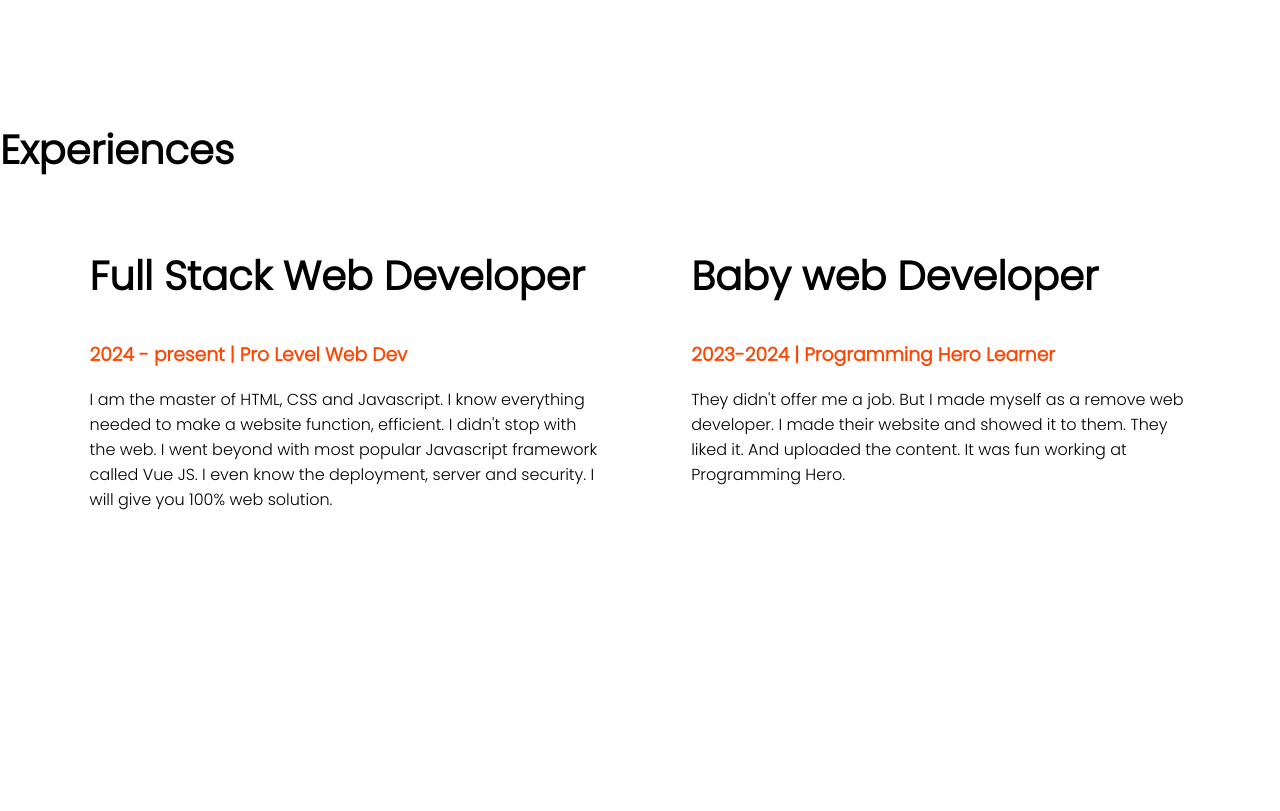
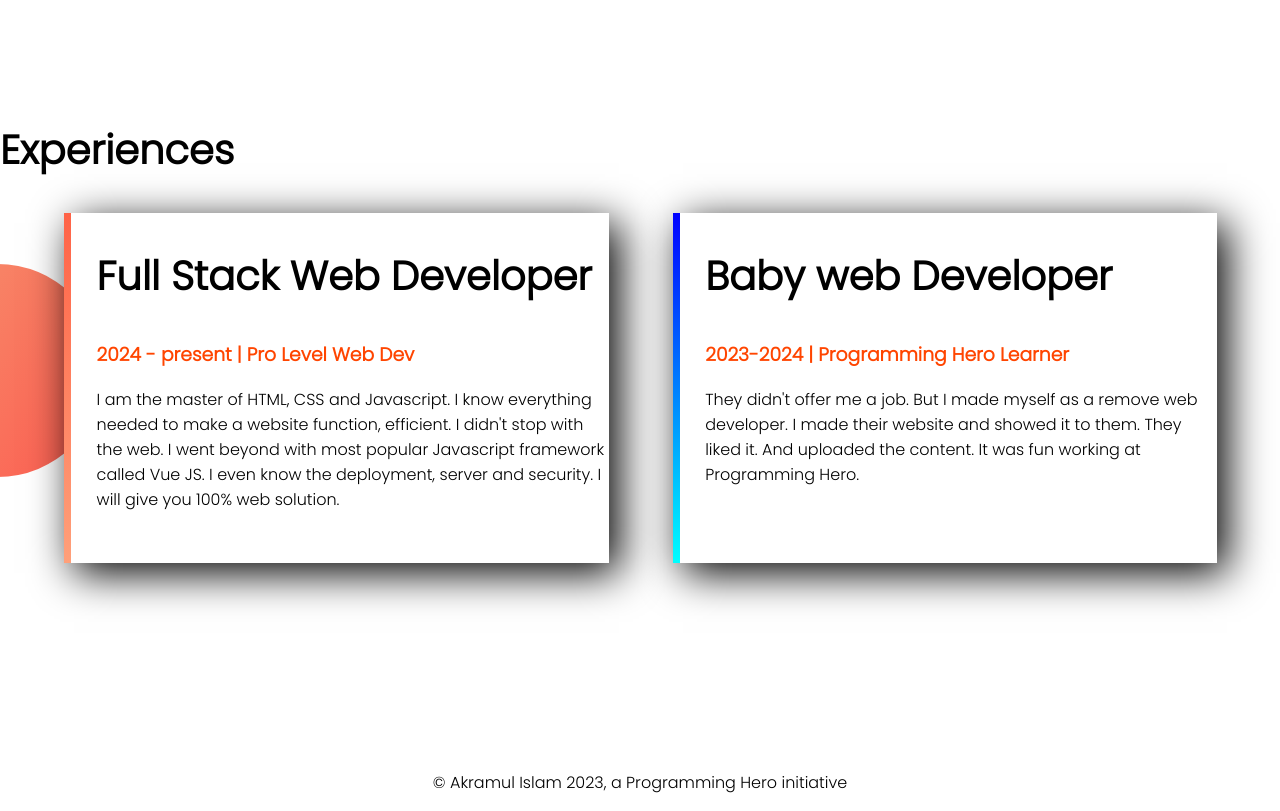
Before and after one commit to rabbi1612/my-portfolio, a plain HTML site: page index.html in a window 1280 px wide. Shown: the part 1180-1991 px from the top of the page. Before the commit the page ends 1950 px from the top, so only its background shows below. Drawn offline with Linux system fonts and the light colour scheme.

Commit message:
complete full website

```diff
--- a/index.html
+++ b/index.html
@@ -35,19 +35,22 @@
         <a class="link-button" target="_blank" href="https://www.linkedin.com/in/akramul-islam-rabbi-447ab4280/">DOWNLODE RESUME</a>
     </div>
   </section>
-  <section class="exprence-area">
+  <section class="exprience-area">
     <h2>Experiences</h2>
-    <div class="half-width">
+    <div id="full-stack" class="half-width single-experience">
         <h2>Full Stack Web Developer</h2>
         <h3 class="name-highlight">2024 - present | Pro Level Web Dev</h3>
         <p>I am the master of HTML, CSS and Javascript. I know everything needed to make a website function, efficient. I didn't stop with the web. I went beyond with most popular Javascript framework called Vue JS. I even know the deployment, server and security. I will give you 100% web solution.</p>
     </div>
-    <div class="half-width">
+    <div id="baby-web" class="half-width single-experience">
         <h2>Baby web Developer</h2>
         <h3 class="name-highlight">2023-2024 | Programming Hero Learner</h3>
         <p>They didn't offer me a job. But I made myself as a remove web developer. I made their website and showed it to them. They liked it. And uploaded the content. It was fun working at Programming Hero.</p>
     </div>
 
   </section>
+  <footer>
+    <p>© Akramul Islam 2023, a Programming Hero initiative</p>
+  </footer>
 </body>
 </html>
--- a/style.css
+++ b/style.css
@@ -41,3 +41,26 @@ section{
     background-repeat: no-repeat;
     background-position: right;
 }
+.single-experience{
+    box-shadow: 10px 10px 40px;
+    height: 70%;
+    background-color: white;
+}
+.exprience-area{
+    background-image: url("exp-bg.png");
+    background-repeat: no-repeat;
+    background-position: left;
+}
+#full-stack{
+    border-left: 7px solid;
+    border-image: linear-gradient(180deg, tomato,lightsalmon);
+    border-image-slice: 1;
+}
+#baby-web{
+    border-left: 7px solid;
+    border-image: linear-gradient(180deg, blue, cyan);
+    border-image-slice: 1;
+}
+footer p{
+    text-align: center;
+}
```
Also changed, not shown: exp-bg.png (added).
